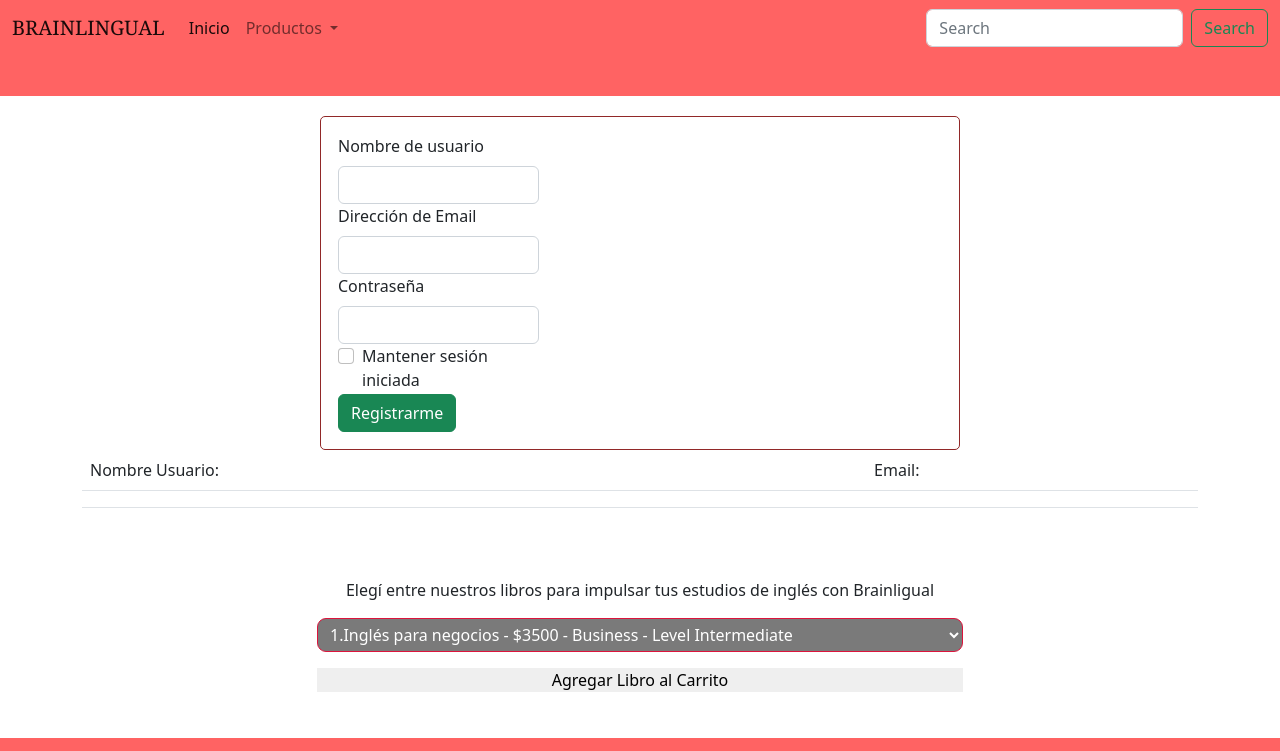
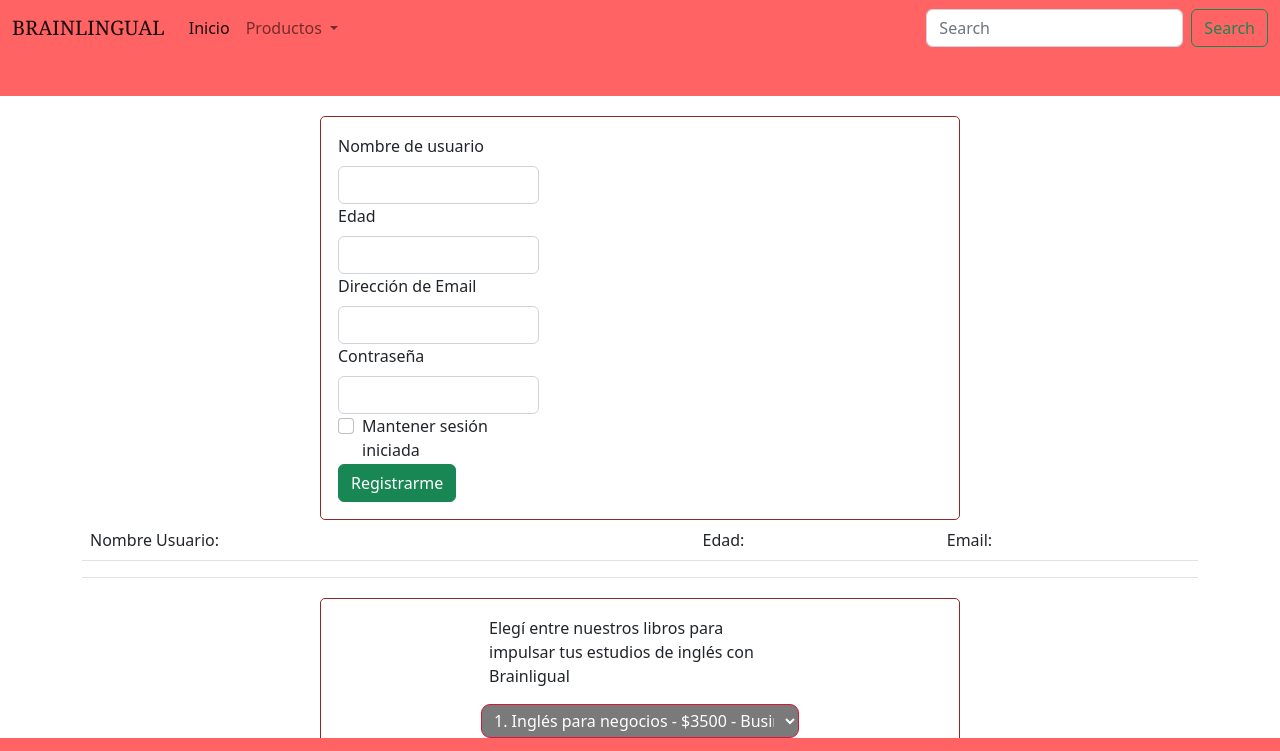
Before and after one commit to ianinarodi/javascript_projects, a plain HTML site: page index.html in a window 1280 px wide. Both pictures are taken after a click on the button "Registrarme". Shown: the top 751 px of the page. Drawn offline with nearby package versions, Linux system fonts and the light colour scheme.

Commit message:
optimizando

```diff
--- a/index.css
+++ b/index.css
@@ -57,6 +57,7 @@ select {
     border-radius: 9px;
   }
 
+  /*ESTILOS PARA FORMULARIO Y SELECTOR DE LIBROS*/
   .elegirLibros {
    display: flex;
    position:relative;
@@ -81,6 +82,30 @@ select {
     margin-top: 20px;
   }
 
+ #resultado {
+  border: 1px solid #912828;
+  border-radius: 5px;
+  padding: 17px;
+  position:relative;
+  display:block;
+  margin: 0 auto;
+  width: 50%;
+  margin-top: 20px;
+ }
+
+ #comprarLibrosOpciones {
+  justify-content: center;
+  justify-items: center;
+  align-items: center;
+  border: 1px solid #912828;
+  border-radius: 5px;
+  padding: 17px;
+  position:relative;
+  display:flex;
+  margin: 0 auto;
+  width: 50%;
+  margin-top: 20px;
+ }
 
   /*TEXTO GENERAL*/
   .unite {
--- a/index.html
+++ b/index.html
@@ -50,13 +50,17 @@
     <label for="validationCustom01" class="form-label">Nombre de usuario</label>
     <input id="nombre" type="text" class="form-control" id="validationCustom01" required>
   </div>
+  <div class="col-md-4">
+    <label for="validationCustom01" class="form-label">Edad</label>
+    <input id="edad" type="number" class="form-control" id="validationCustom01" required>
+  </div>
   <div class="col-md-4" class="row">
     <label for="exampleInputEmail1" class="form-label">Dirección de Email</label>
     <input  id="email" type="email" class="form-control" id="exampleInputEmail1" aria-describedby="emailHelp">
   </div>
   <div class="col-md-4">
     <label for="exampleInputPassword1" class="form-label">Contraseña</label>
-    <input type="password" class="form-control" id="exampleInputPassword1">
+    <input type="password" class="form-control" id="contraseña">
   </div>
   <div class="col-md-4 form-check">
     <input type="checkbox" class="form-check-input" id="exampleCheck1">
@@ -71,6 +75,7 @@
     <thead class="thread-inverse">
       <tr>
         <td> Nombre Usuario:</td>
+        <td> Edad: </td>
         <td> Email: </td>
       </tr>
     </thead>
@@ -78,15 +83,15 @@
 </div>
 
 <!-- COMPRAR LIBROS -->
-<section  class="elegirLibros" class="container-fluid">
+<section  id=comprarLibrosOpciones class="container-fluid">
   <article class="col-md-6">
     <form action="/carrito.html" class="row g-3">
     <label for="">Elegí entre nuestros libros  para impulsar tus estudios de inglés con Brainligual</label>
-    <select name="">
-      <option value="">1.Inglés para negocios - $3500 - Business - Level Intermediate</option>
-      <option value="">2.Inglés general - $2500 - General English - Level Beginner</option>
-      <option value="">3.Inglés para viajes - $4500 - Travels - Level Intermediate</option>
-      <option value="">4.Inglés para exámenes internacionales - $5000 - Exams - Level Advanced</option>
+    <select id="libros" name="">
+      <option value="1. Inglés para negocios - $3500 - Business - Level Intermediate">1. Inglés para negocios - $3500 - Business - Level Intermediate</option>
+      <option value="2. Inglés general - $2500 - General English - Level Beginner">2. Inglés general - $2500 - General English - Level Beginner</option>
+      <option value="3. Inglés para viajes - $4500 - Travels - Level Intermediate">3. Inglés para viajes - $4500 - Travels - Level Intermediate</option>
+      <option value="4. Inglés para exámenes internacionales - $5000 - Exams - Level Advanced">4. Inglés para exámenes internacionales - $5000 - Exams - Level Advanced</option>
      </select>
      <form>
       <input type="button" id="btn" value="Agregar Libro al Carrito">
@@ -97,9 +102,13 @@
 
 
 <!-- LISTA DE LIBROS A COMPRAR o CARRITO-->
+<div id="resultado">
+
+</div>
 
 
-
+<br>
+<br>
 <!-- CARDS CON INFO -->
     <section class="cardCursos">
         <div  class="row row-cols-1 row-cols-md-3 g-4">
--- a/main.js
+++ b/main.js
@@ -1,28 +1,49 @@
+
 //ARRAY DE USUARIOS REGISTRADOS
 let boton = document.getElementById('botonRegistrarme');
 boton.addEventListener("click", capturar);
 
 function capturar (){
-     function Persona (nombre, email){
+     function Persona (nombre, edad, email, contraseña){
         this.nombre = nombre;
+        this.edad = edad;
         this.email = email;
+        this.constraseña = contraseña;
    }
 
    let nombreCapturar = document.getElementById("nombre").value;
+   let edadCapturar = document.getElementById("edad").value;
    let emailCapturar = document.getElementById("email").value;
-    let nuevoUsuario = new Persona (nombreCapturar, emailCapturar);
+   let contraseñaCapturar = document.getElementById("contraseña").value;
+  let nuevoUsuario = new Persona (nombreCapturar,edadCapturar ,emailCapturar,contraseñaCapturar);
+  console.log(nuevoUsuario);
   agregar (nuevoUsuario);
 }
 
 let baseDatos = [];
 
 function agregar(nuevoUsuario) {
- console.log("capturado");
- baseDatos.push(nuevoUsuario);
- console.log(baseDatos);
- document.getElementById ("tablaUsuario").innerHTML += "<tbody><td>" + nuevoUsuario.nombre + "</td><td>" + nuevoUsuario.email + "</td><tbody>";
- const enJSON = JSON.stringify(baseDatos);
- localStorage.setItem("basedatosEJ", enJSON);
- let baseDatosEnLS = JSON.stringify(localStorage.getItem("Db"))
+  let baseDatosDeLs = JSON.parse(localStorage.getItem('basedatosEJ'))
+  if (baseDatosDeLs == null) {
+    baseDatosDeLs = []
+  }
 
+    baseDatosDeLs.push(nuevoUsuario)
+    baseDatosDeLs.forEach(usuario => {
+      document.getElementById('tablaUsuario').innerHTML +=
+        '<tbody><td>' + usuario.nombre + '</td><td>' + usuario.edad + '</td><td>' + usuario.email + '</td><tbody>'
+    })
+    localStorage.setItem('basedatosEJ', JSON.stringify(baseDatosDeLs))
+//SPREAD
+console.log(...baseDatosDeLs);
 }
+
+//OPCIONES DE LIBROS SELECCIONADOS VISIBLES EN UN DIV
+const selectElement = document.getElementById('libros');
+selectElement.addEventListener('change', (event) => {
+    const resultado = document.getElementById('resultado');
+    resultado.textContent = `Seleccionaste el libro:  ${event.target.value}`;
+});
+
+// OPERADORES AVANZADOS 1
+baseDatos =JSON.stringify(localStorage.getItem("baseDatos")) || []
```
Lines whose indentation alone changed are shown as unchanged.
